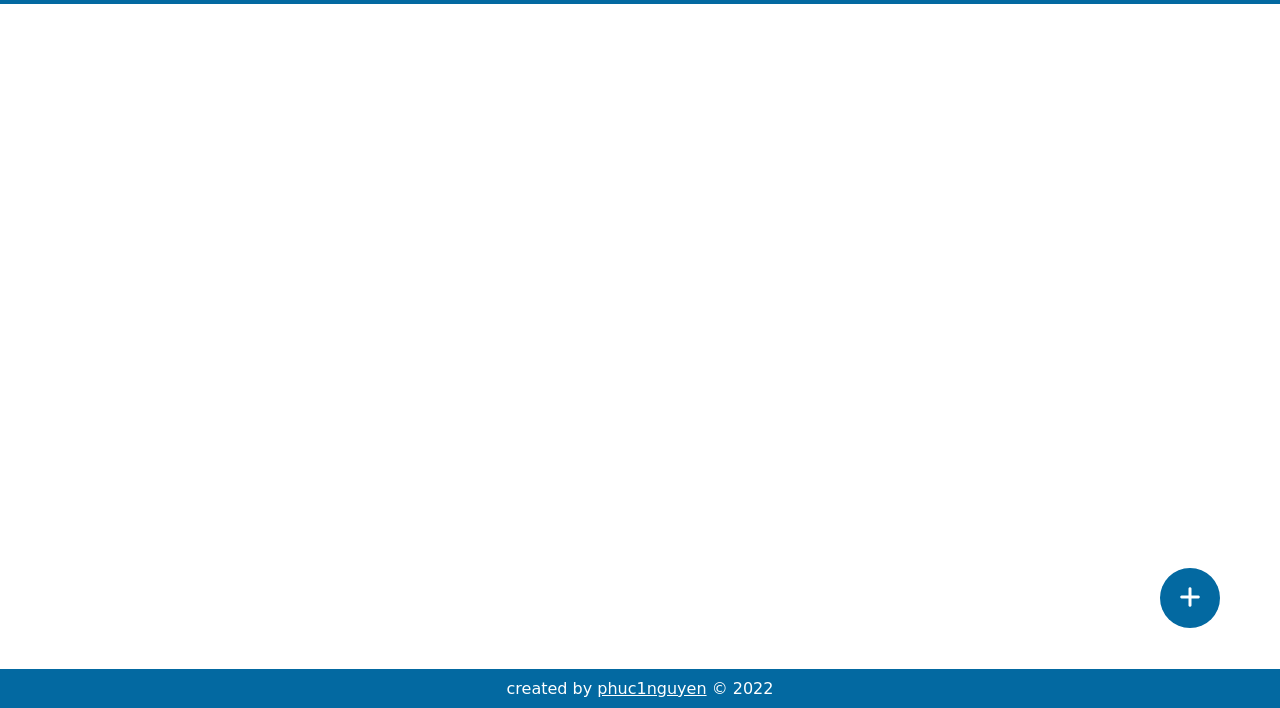
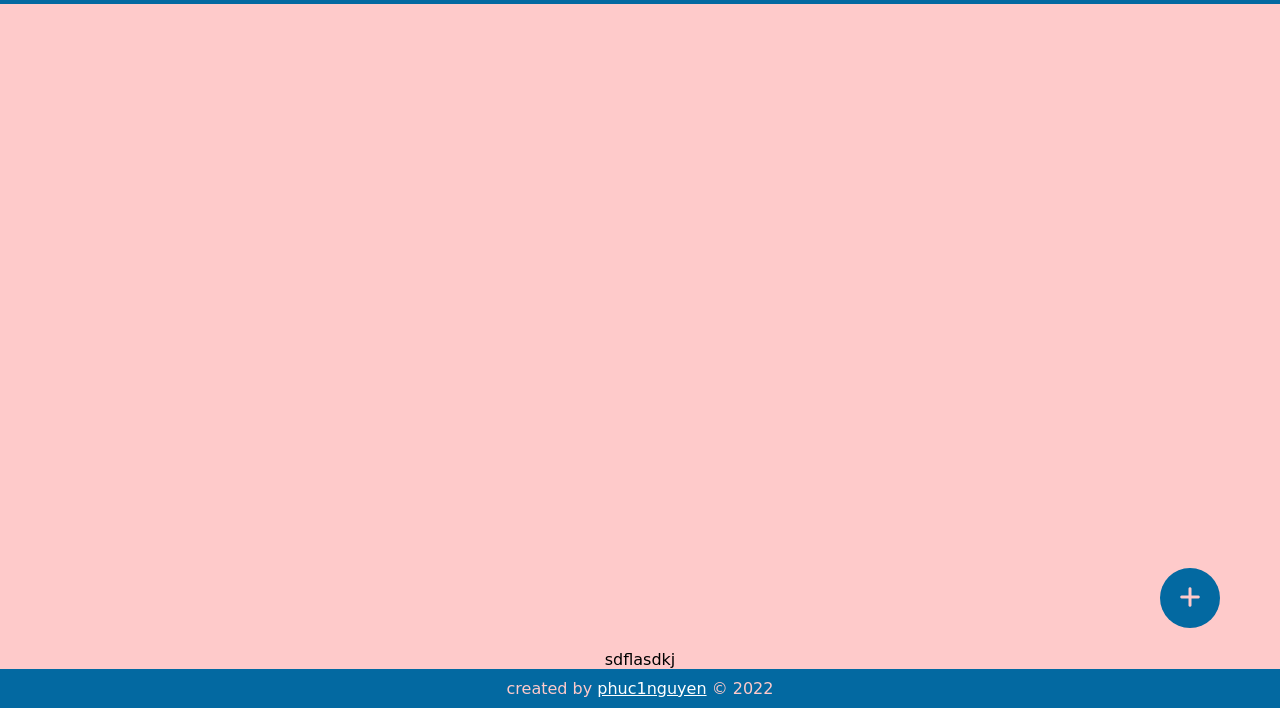
Before and after one commit to phuc1nguyen/library, a plain HTML site: page index.html in a window 1280 px wide. Shown: the part 92-800 px from the top of the page. Drawn offline with Linux system fonts and the light colour scheme; a web font is replaced by a local one.

Commit message:
Create add book form in HTML

```diff
--- a/index.html
+++ b/index.html
@@ -15,11 +15,15 @@
 
   <section class="books-container">
     <div class="book card"></div>
-    <button type="button" class="btn button-add"><i class="fa-solid fa-plus"></i></button>
+    <button type="button" class="btn button-add">
+      <i class="fa-solid fa-plus"></i>
+    </button>
   </section>
 
+  <div class="form-add card">sdflasdkj</div>
+
   <footer>
-    <p>created by <a href="https://github.com/phuc1nguyen">phuc1nguyen</a> &copy; <span class="footer-year"></span></p>
+    <p>created by <a href="https://github.com/phuc1nguyen" target="_blank">phuc1nguyen</a> &copy; <span class="footer-year"></span></p>
   </footer>
 
   <script src="./main.js"></script>
--- a/style.css
+++ b/style.css
@@ -4,7 +4,7 @@
   --primary-light: #fff;
   --secondary-light: #ededed;
   --primary-color: #0369a1;
-  --secondary-color: #818cf8;
+  --secondary-color: #fecaca;
   --primary-dark: #000;
   --footer-height: 30px;
 }
@@ -24,6 +24,7 @@ body {
   display: flex;
   flex-direction: column;
   align-items: center;
+  background-color: var(--secondary-color);
 }
 
 header,
@@ -31,7 +32,7 @@ footer {
   background-color: var(--primary-color);
   width: 100%;
   text-align: center;
-  color: var(--primary-light)
+  color: var(--secondary-color);
 }
 
 header {
@@ -51,7 +52,7 @@ header {
   height: 60px;
   width: 60px;
   background-color: var(--primary-color);
-  color: var(--primary-light);
+  color: var(--secondary-color);
   font-size: 1.5rem;
 }
 
```
